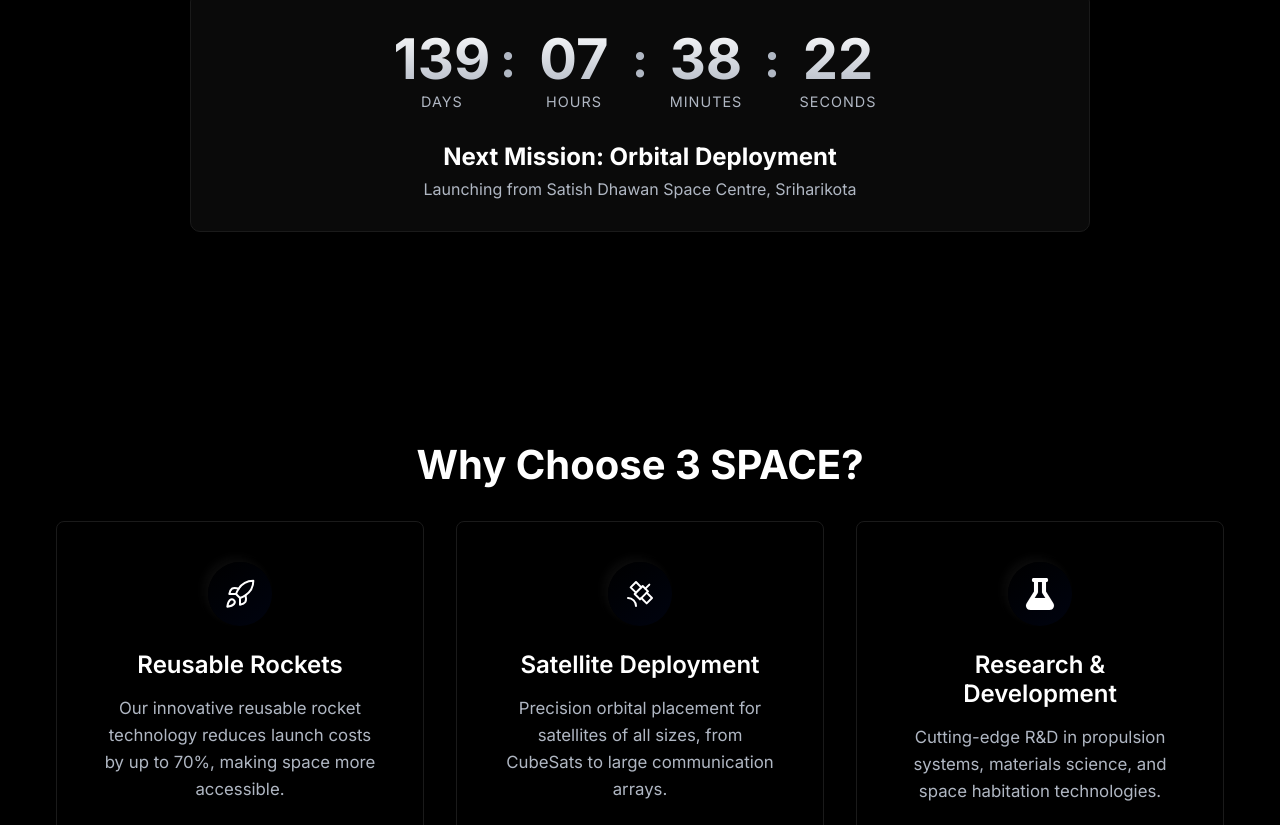
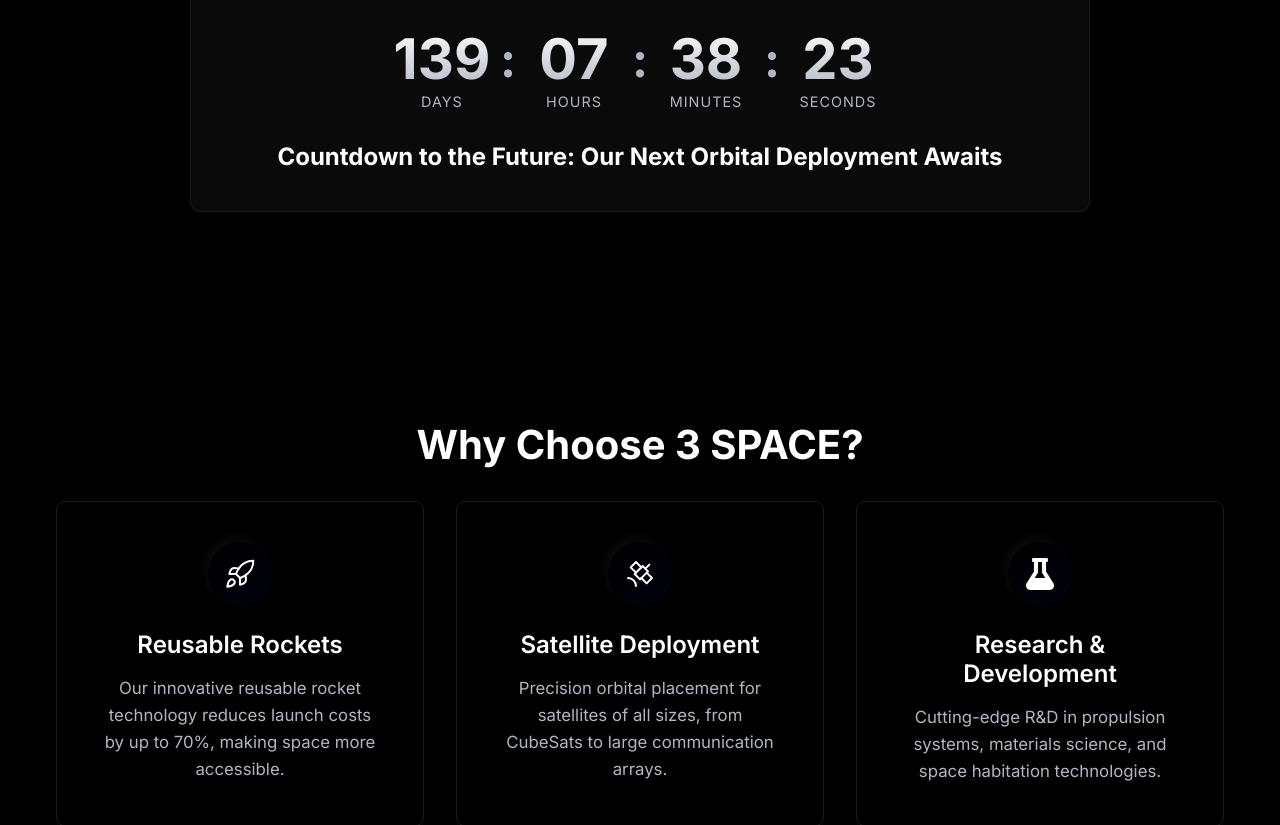
Before and after one commit to AnshSoni0403/3Space, a Next.js app: page / in a window 1280 px wide. Shown: the part 1057-1882 px from the top of the page. Built offline with nearby package versions, Linux system fonts and the light colour scheme; no server answers.

Commit message:
Updated by Krish

```diff
--- a/components/LaunchCountdown.tsx
+++ b/components/LaunchCountdown.tsx
@@ -75,8 +75,7 @@ export default function LaunchCountdown() {
             </div>
 
             <div className={styles.launchInfo}>
-              <h3>Next Mission: Orbital Deployment</h3>
-              <p>Launching from Satish Dhawan Space Centre, Sriharikota</p>
+              <h3>Countdown to the Future: Our Next Orbital Deployment Awaits</h3>
             </div>
           </motion.div>
         ) : (
```
